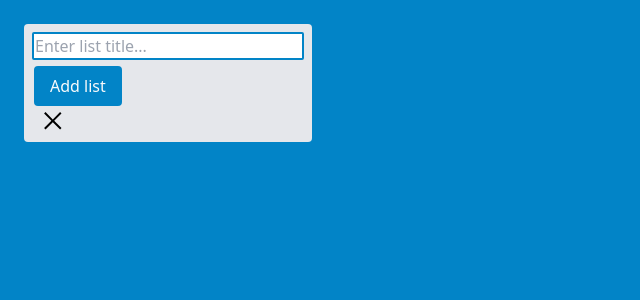
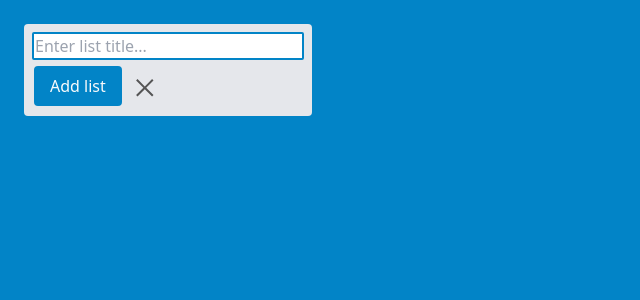
Before and after one commit to ravish0007/trello-clone, a React (Create React App) app: page / in a window 1280 px wide. Both pictures are taken after a click on the button "+ Add another list". Shown: the top 300 px of the page, without its empty margins (0-640 px from the left). Built offline with nearby package versions, Linux system fonts and the light colour scheme.

Commit message:
Modify ListInput.js: appropriate css class

```diff
--- a/src/components/ListInput.js
+++ b/src/components/ListInput.js
@@ -35,7 +35,7 @@ export default function ListInput ({ addList }) {
           </button>
 
           <VscChromeClose
-            className='button'
+            className='cross'
             size='1.6rem'
             onClick={() => setEdit(false)}
           />
```
